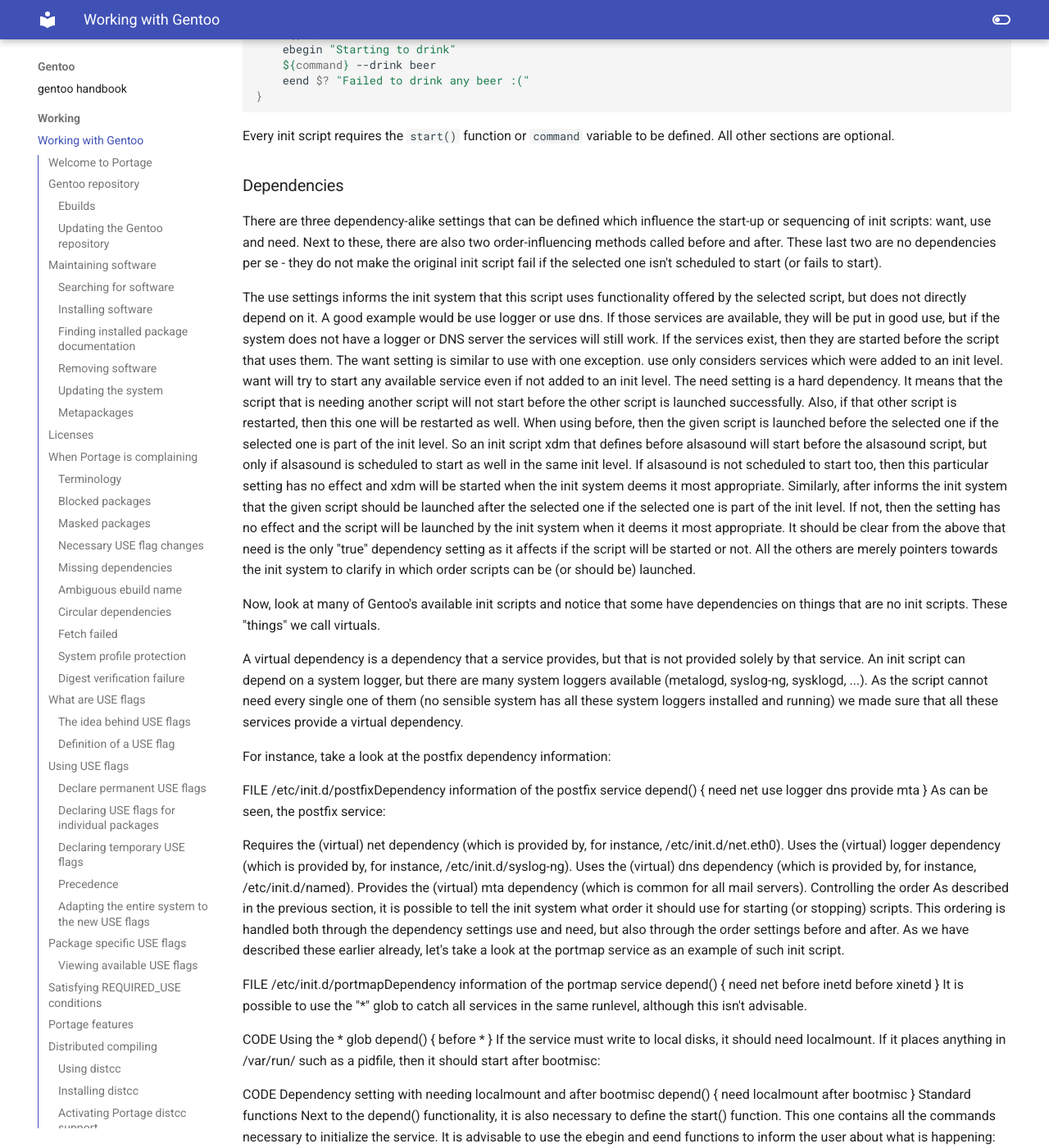
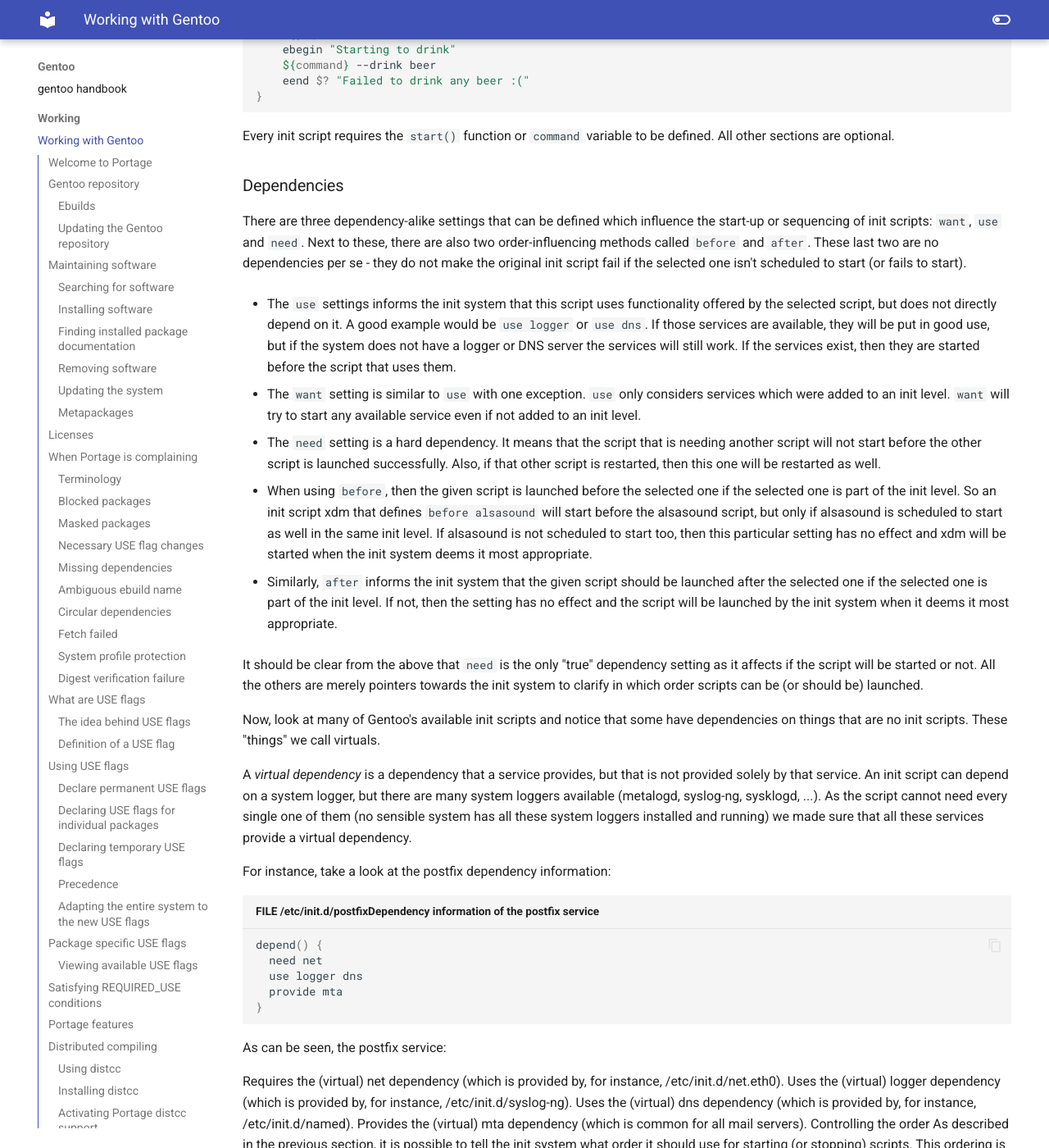
Before and after one commit to floviken/mkdocs, an MkDocs documentation site: the page built from docs/gentoo/working/01-workingWithGentoo.md, in a window 1280 px wide and 1400 px high, scrolled down 25712 px. Shown: the whole window at 82% size. Built offline with MkDocs 1.6.1 and Material for MkDocs 9.7.7, drawn with Linux system fonts in a browser that asks for light colours; some of the changed lines change nothing that is shown.

Commit message:
Update 01-workingWithGentoo.md

````diff
--- a/docs/gentoo/working/01-workingWithGentoo.md
+++ b/docs/gentoo/working/01-workingWithGentoo.md
@@ -960,27 +960,34 @@
 
 ### Dependencies
 
-There are three dependency-alike settings that can be defined which influence the start-up or sequencing of init scripts: want, use and need. Next to these, there are also two order-influencing methods called before and after. These last two are no dependencies per se - they do not make the original init script fail if the selected one isn't scheduled to start (or fails to start).
+There are three dependency-alike settings that can be defined which influence the start-up or sequencing of init scripts: `want`, `use` and `need`. Next to these, there are also two order-influencing methods called `before` and `after`. These last two are no dependencies per se - they do not make the original init script fail if the selected one isn't scheduled to start (or fails to start).
 
-The use settings informs the init system that this script uses functionality offered by the selected script, but does not directly depend on it. A good example would be use logger or use dns. If those services are available, they will be put in good use, but if the system does not have a logger or DNS server the services will still work. If the services exist, then they are started before the script that uses them.
-The want setting is similar to use with one exception. use only considers services which were added to an init level. want will try to start any available service even if not added to an init level.
-The need setting is a hard dependency. It means that the script that is needing another script will not start before the other script is launched successfully. Also, if that other script is restarted, then this one will be restarted as well.
-When using before, then the given script is launched before the selected one if the selected one is part of the init level. So an init script xdm that defines before alsasound will start before the alsasound script, but only if alsasound is scheduled to start as well in the same init level. If alsasound is not scheduled to start too, then this particular setting has no effect and xdm will be started when the init system deems it most appropriate.
-Similarly, after informs the init system that the given script should be launched after the selected one if the selected one is part of the init level. If not, then the setting has no effect and the script will be launched by the init system when it deems it most appropriate.
-It should be clear from the above that need is the only "true" dependency setting as it affects if the script will be started or not. All the others are merely pointers towards the init system to clarify in which order scripts can be (or should be) launched.
+- The `use` settings informs the init system that this script uses functionality offered by the selected script, but does not directly depend on it. A good example would be `use logger` or `use dns`. If those services are available, they will be put in good use, but if the system does not have a logger or DNS server the services will still work. If the services exist, then they are started before the script that uses them.
+
+- The `want` setting is similar to `use` with one exception. `use` only considers services which were added to an init level. `want` will try to start any available service even if not added to an init level.
+
+- The `need` setting is a hard dependency. It means that the script that is needing another script will not start before the other script is launched successfully. Also, if that other script is restarted, then this one will be restarted as well.
+
+- When using `before`, then the given script is launched before the selected one if the selected one is part of the init level. So an init script xdm that defines `before alsasound` will start before the alsasound script, but only if alsasound is scheduled to start as well in the same init level. If alsasound is not scheduled to start too, then this particular setting has no effect and xdm will be started when the init system deems it most appropriate.
+
+- Similarly, `after` informs the init system that the given script should be launched after the selected one if the selected one is part of the init level. If not, then the setting has no effect and the script will be launched by the init system when it deems it most appropriate.
+
+It should be clear from the above that `need` is the only "true" dependency setting as it affects if the script will be started or not. All the others are merely pointers towards the init system to clarify in which order scripts can be (or should be) launched.
 
 Now, look at many of Gentoo's available init scripts and notice that some have dependencies on things that are no init scripts. These "things" we call virtuals.
 
-A virtual dependency is a dependency that a service provides, but that is not provided solely by that service. An init script can depend on a system logger, but there are many system loggers available (metalogd, syslog-ng, sysklogd, ...). As the script cannot need every single one of them (no sensible system has all these system loggers installed and running) we made sure that all these services provide a virtual dependency.
+A *virtual dependency* is a dependency that a service provides, but that is not provided solely by that service. An init script can depend on a system logger, but there are many system loggers available (metalogd, syslog-ng, sysklogd, ...). As the script cannot need every single one of them (no sensible system has all these system loggers installed and running) we made sure that all these services provide a virtual dependency.
 
 For instance, take a look at the postfix dependency information:
 
-FILE /etc/init.d/postfixDependency information of the postfix service
+```sh title="FILE /etc/init.d/postfixDependency information of the postfix service"
 depend() {
   need net
   use logger dns
   provide mta
 }
+```
+
 As can be seen, the postfix service:
 
 Requires the (virtual) net dependency (which is provided by, for instance, /etc/init.d/net.eth0).
````
